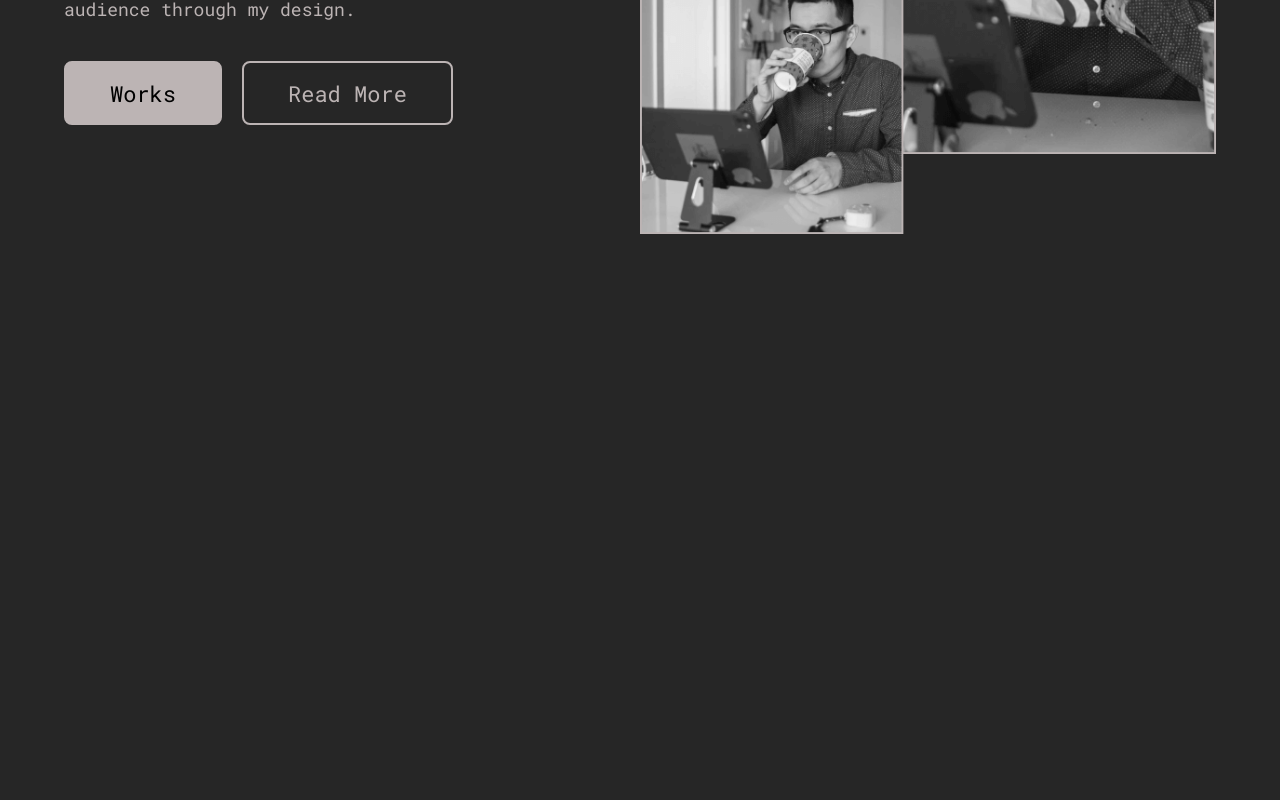
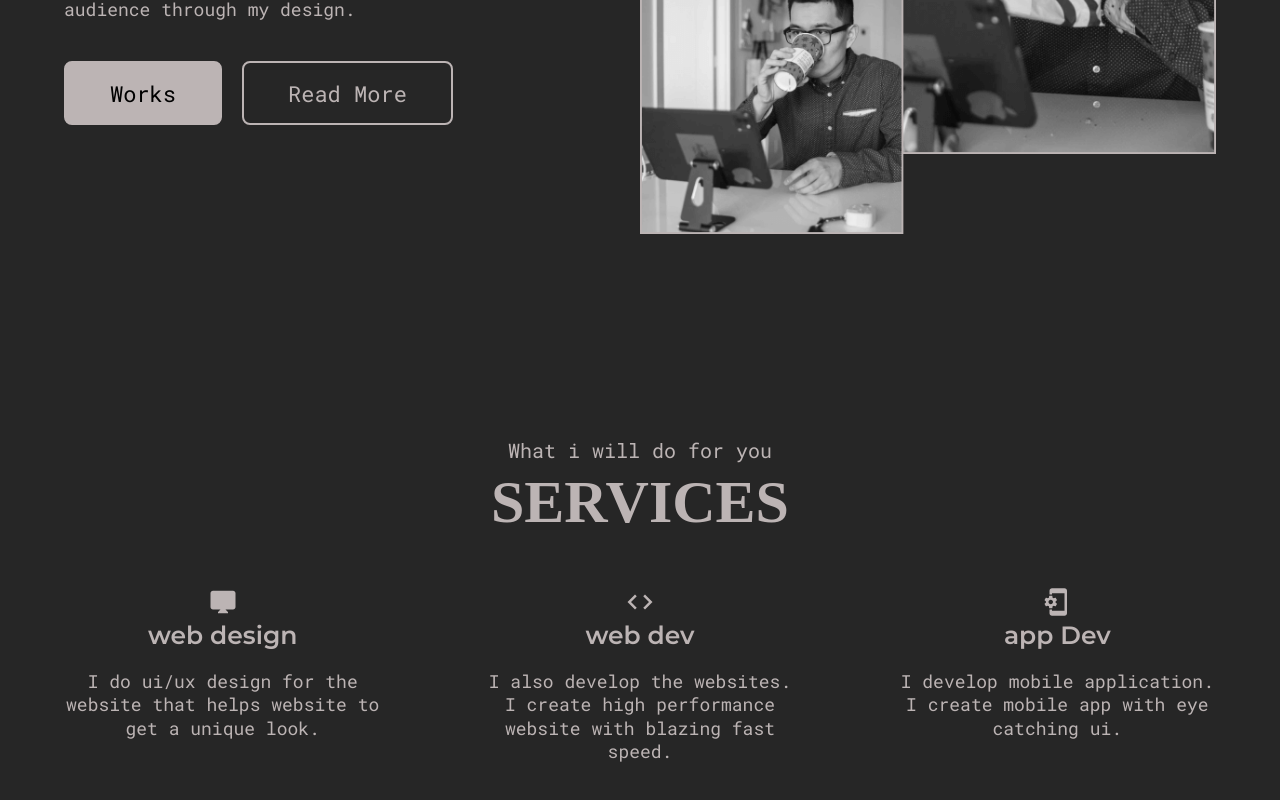
Before and after one commit to akshaya-kumar-biswal/akshaya_portfolio, a React (Create React App) app: page / in a window 1280 px wide. Shown: the part 1428-2228 px from the top of the page. Before the commit the page ends 1765 px from the top, so only its background shows below. Built offline with nearby package versions, Linux system fonts and the light colour scheme; the HTML template or start-up script is replaced by a standard one; a web font is replaced by a local one.

Commit message:
Service Section Added

```diff
--- /dev/null
+++ b/src/components/ServicesSection.js
@@ -0,0 +1,51 @@
+import React from 'react';
+import { MdDesktopMac, MdCode, MdPhonelinkSetup } from 'react-icons/md';
+import styled from 'styled-components';
+import SectionTitle from './SectionTitle';
+import ServicesSectionItem from './ServicesSectionItem';
+
+const ServicesItemsStyles = styled.div`
+  padding: 10rem 0;
+  .services__allItems {
+    display: flex;
+    gap: 10rem;
+    justify-content: space-between;
+    margin-top: 5rem;
+  }
+  @media only screen and (max-width: 768px) {
+    .services__allItems {
+      flex-direction: column;
+      max-width: 350px;
+      margin: 0 auto;
+      margin-top: 5rem;
+      gap: 5rem;
+    }
+  }
+`;
+
+export default function ServicesSection() {
+  return (
+    <ServicesItemsStyles>
+      <div className="container">
+        <SectionTitle subheading="What i will do for you" heading="Services" />
+        <div className="services__allItems">
+          <ServicesSectionItem
+            icon={<MdDesktopMac />}
+            title="web design"
+            desc="I do ui/ux design for the website that helps website to get a unique look."
+          />
+          <ServicesSectionItem
+            icon={<MdCode />}
+            title="web dev"
+            desc="I also develop the websites. I create high performance website with blazing fast speed."
+          />
+          <ServicesSectionItem
+            icon={<MdPhonelinkSetup />}
+            title="app Dev"
+            desc="I develop mobile application. I create mobile app with eye catching ui. "
+          />
+        </div>
+      </div>
+    </ServicesItemsStyles>
+  );
+}
--- /dev/null
+++ b/src/components/ServicesSectionItem.js
@@ -0,0 +1,34 @@
+import React from 'react';
+import { MdDesktopMac } from 'react-icons/md';
+import styled from 'styled-components';
+import PText from './PText';
+
+const ItemStyles = styled.div`
+  text-align: center;
+  .servicesItem__icon {
+    svg {
+      width: 3rem;
+    }
+  }
+  .servicesItem__title {
+    font-size: 2.5rem;
+    font-family: 'Montserrat SemiBold';
+  }
+  .para {
+    margin-top: 2rem;
+  }
+`;
+
+export default function ServicesSectionItem({
+  icon = <MdDesktopMac />,
+  title = 'Web Design',
+  desc = "Lorem Ipsum is simply dummy text of the printing and typesetting industry. Lorem Ipsum has been the industry's ok",
+}) {
+  return (
+    <ItemStyles className="servicesItem">
+      <div className="servicesItem__icon">{icon}</div>
+      <div className="servicesItem__title">{title}</div>
+      <PText>{desc}</PText>
+    </ItemStyles>
+  );
+}
--- a/src/pages/Home.js
+++ b/src/pages/Home.js
@@ -1,11 +1,13 @@
 import React from 'react';
 import HomeSection from '../components/HomeSection';
 import AboutSection from '../components/AboutSection';
+import ServicesSection from '../components/ServicesSection';
 
 const Home = () => (
   <>
     <HomeSection />
     <AboutSection />
+    <ServicesSection />
   </>
 );
 
```
